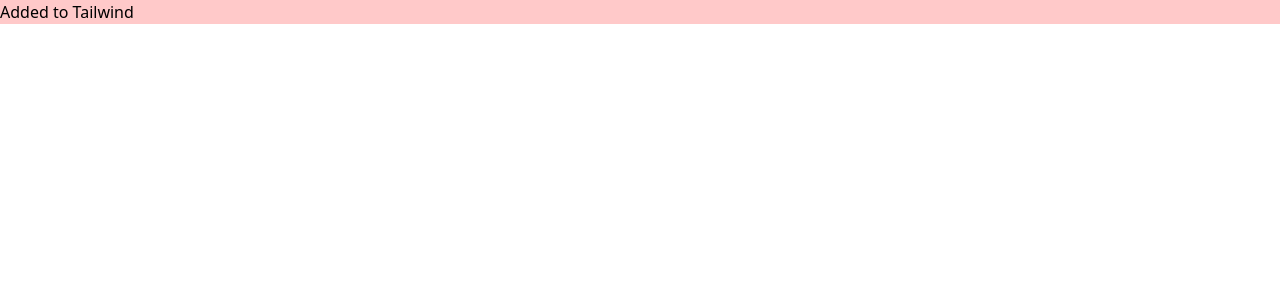
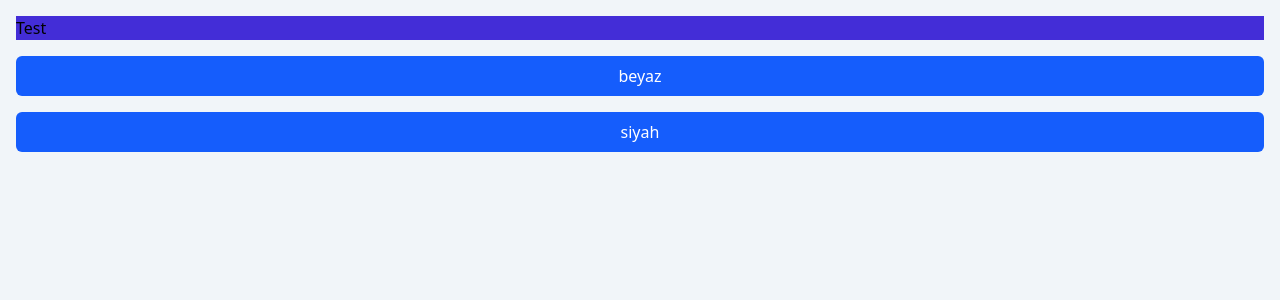
Before and after one commit to dursunalisevinc/e-commerce_zustand, a React (Vite) app in the folder zustand_example/: page / in a window 1280 px wide. Shown: the top 300 px of the page. Built offline with nearby package versions, Linux system fonts and the light colour scheme.

Commit message:
added to light/dark theme

```diff
--- a/zustand_example/src/App.tsx
+++ b/zustand_example/src/App.tsx
@@ -1,11 +1,30 @@
 
 function App() {
 
-   return (
-      <div className="bg-red-200">
-         Added to Tailwind
+  const changeTheme = (theme: "light" | "dark") => {
+    document.documentElement.setAttribute("data-theme", theme);
+  };
+
+  return (
+    <div className="h-screen bg-secondary-100 flex  flex-col gap-4 p-4">
+
+      <div className="bg-primary-700">
+        Test
       </div>
-   )
+      <button
+        onClick={() => changeTheme("light")}
+        className="bg-blue-600 text-white px-4 py-2 rounded-md"
+      >
+        beyaz
+      </button>
+      <button
+        onClick={() => changeTheme("dark")}
+        className="bg-blue-600 text-white px-4 py-2 rounded-md"
+      >
+        siyah
+      </button>
+    </div>
+  );
 }
 
-export default App
+export default App;
--- a/zustand_example/src/index.css
+++ b/zustand_example/src/index.css
@@ -1 +1,82 @@
 @import "tailwindcss";
+
+/* Light Theme  */
+:root {
+    --primary-50: oklch(96.2% 0.018 272.314);
+    --primary-100: oklch(93% 0.034 272.788);
+    --primary-200: oklch(87% 0.065 274.039);
+    --primary-300: oklch(78.5% 0.115 274.713);
+    --primary-400: oklch(67.3% 0.182 276.935);
+    --primary-500: oklch(58.5% 0.233 277.117);
+    --primary-600: oklch(51.1% 0.262 276.966);
+    --primary-700: oklch(45.7% 0.24 277.023);
+    --primary-800: oklch(39.8% 0.195 277.366);
+    --primary-900: oklch(35.9% 0.144 278.697);
+    --primary-950: oklch(25.7% 0.09 281.288);
+
+    --secondary-50: oklch(98.4% 0.003 247.858);
+    --secondary-100: oklch(96.8% 0.007 247.896);
+    --secondary-200: oklch(92.9% 0.013 255.508);
+    --secondary-300: oklch(86.9% 0.022 252.894);
+    --secondary-400: oklch(70.4% 0.04 256.788);
+    --secondary-500: oklch(55.4% 0.046 257.417);
+    --secondary-600: oklch(44.6% 0.043 257.281);
+    --secondary-700: oklch(37.2% 0.044 257.287);
+    --secondary-800: oklch(27.9% 0.041 260.031);
+    --secondary-900: oklch(20.8% 0.042 265.755);
+    --secondary-950: oklch(12.9% 0.042 264.695);
+}
+
+/* Dark Theme */
+[data-theme="dark"] {
+    --primary-50: oklch(25.7% 0.09 281.288);
+    --primary-100: oklch(35.9% 0.144 278.697);
+    --primary-200: oklch(39.8% 0.195 277.366);
+    --primary-300: oklch(45.7% 0.24 277.023);
+    --primary-400: oklch(51.1% 0.262 276.966);
+    --primary-500: oklch(58.5% 0.233 277.117);
+    --primary-600: oklch(67.3% 0.182 276.935);
+    --primary-700: oklch(78.5% 0.115 274.713);
+    --primary-800: oklch(87% 0.065 274.039);
+    --primary-900: oklch(93% 0.034 272.788);
+    --primary-950: oklch(96.2% 0.018 272.314);
+
+    --secondary-50: oklch(12.9% 0.042 264.695);
+    --secondary-100: oklch(20.8% 0.042 265.755);
+    --secondary-200: oklch(27.9% 0.041 260.031);
+    --secondary-300: oklch(37.2% 0.044 257.287);
+    --secondary-400: oklch(44.6% 0.043 257.281);
+    --secondary-500: oklch(55.4% 0.046 257.417);
+    --secondary-600: oklch(70.4% 0.04 256.788);
+    --secondary-700: oklch(86.9% 0.022 252.894);
+    --secondary-800: oklch(92.9% 0.013 255.508);
+    --secondary-900: oklch(96.8% 0.007 247.896);
+    --secondary-950: oklch(98.4% 0.003 247.858);
+}
+
+/* 🔹 Tailwind'e tanıt */
+@theme inline {
+  --color-primary-50: var(--primary-50);
+  --color-primary-100: var(--primary-100);
+  --color-primary-200: var(--primary-200);
+  --color-primary-300: var(--primary-300);
+  --color-primary-400: var(--primary-400);
+  --color-primary-500: var(--primary-500);
+  --color-primary-600: var(--primary-600);
+  --color-primary-700: var(--primary-700);
+  --color-primary-800: var(--primary-800);
+  --color-primary-900: var(--primary-900);
+  --color-primary-950: var(--primary-950);
+
+  --color-secondary-50: var(--secondary-50);
+  --color-secondary-100: var(--secondary-100);
+  --color-secondary-200: var(--secondary-200);
+  --color-secondary-300: var(--secondary-300);
+  --color-secondary-400: var(--secondary-400);
+  --color-secondary-500: var(--secondary-500);
+  --color-secondary-600: var(--secondary-600);
+  --color-secondary-700: var(--secondary-700);
+  --color-secondary-800: var(--secondary-800);
+  --color-secondary-900: var(--secondary-900);
+  --color-secondary-950: var(--secondary-950);
+}
```
